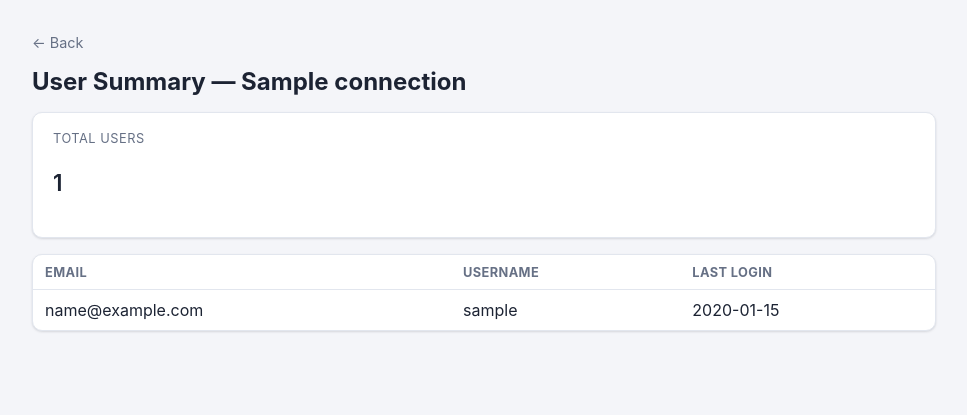
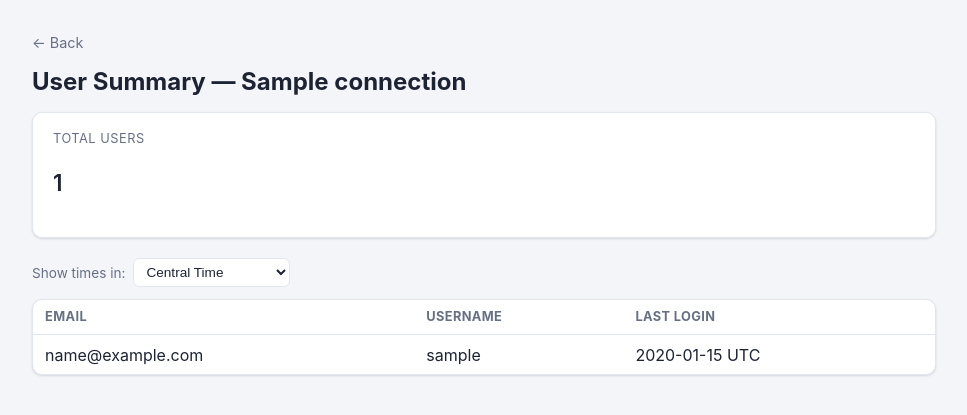
Before and after one commit to CxDF-Tools/cx-view, a FastAPI app: template app/templates/dashboard/user_summary.html in a window 1280 px wide. Shown: the part 51-466 px from the top of the page, without its empty margins (156-1123 px from the left). Run offline with FastAPI, Linux system fonts and the light colour scheme; the template is opened without the code that fills it: most values are stand-ins (such as "Sample title", 1, 10 or a date in 2020); parts of the project's set-up code (start-up, migrations or seed data) failed here and were passed over.

Commit message:
Show last-login times in Central time with a timezone toggle
Timestamps are rendered with a UTC ISO datetime in a data-utc attribute
and formatted client-side via Intl.DateTimeFormat, defaulting to
America/Chicago (Central). A dropdown lets the user switch between
Central/Eastern/Mountain/Pacific/UTC/local browser time; the choice
persists in localStorage across page loads. Server-rendered UTC text is
the fallback if JS is disabled.

Co-Authored-By: Claude Sonnet 5 <noreply@anthropic.com>

```diff
--- a/app/static/css/style.css
+++ b/app/static/css/style.css
@@ -63,6 +63,24 @@ h1 { font-size: 1.5rem; margin: 0 0 1rem; }
     padding: 2rem 1.75rem;
     max-width: 960px;
     margin: 0 auto;
+}
+
+.tz-toolbar {
+    display: flex;
+    align-items: center;
+    gap: 0.5rem;
+    margin-top: 1.25rem;
+    margin-bottom: -0.25rem;
+    font-size: 0.85rem;
+    color: var(--text-muted);
+}
+.tz-toolbar select {
+    padding: 0.3rem 0.5rem;
+    border: 1px solid var(--border);
+    border-radius: 6px;
+    font-size: 0.85rem;
+    background: var(--surface);
+    color: var(--text);
 }
 
 .back-link {
--- /dev/null
+++ b/app/static/js/timezone.js
@@ -0,0 +1,44 @@
+(function () {
+    const STORAGE_KEY = "cxview_display_tz";
+    const DEFAULT_TZ = "America/Chicago";
+
+    function resolveZone(value) {
+        return value === "local" ? Intl.DateTimeFormat().resolvedOptions().timeZone : value;
+    }
+
+    function formatAll(tzValue) {
+        const zone = resolveZone(tzValue);
+        const formatter = new Intl.DateTimeFormat("en-US", {
+            timeZone: zone,
+            year: "numeric",
+            month: "2-digit",
+            day: "2-digit",
+            hour: "2-digit",
+            minute: "2-digit",
+            hour12: false,
+            timeZoneName: "short",
+        });
+        document.querySelectorAll(".dt[data-utc]").forEach(function (el) {
+            const iso = el.dataset.utc;
+            if (!iso) return;
+            const parsed = new Date(iso);
+            if (isNaN(parsed.getTime())) return;
+            el.textContent = formatter.format(parsed);
+        });
+    }
+
+    document.addEventListener("DOMContentLoaded", function () {
+        const select = document.getElementById("tz-select");
+        const saved = localStorage.getItem(STORAGE_KEY) || DEFAULT_TZ;
+
+        if (select) {
+            select.value = saved;
+            select.addEventListener("change", function () {
+                localStorage.setItem(STORAGE_KEY, select.value);
+                formatAll(select.value);
+            });
+        }
+
+        formatAll(saved);
+    });
+})();
--- a/app/templates/dashboard/user_summary.html
+++ b/app/templates/dashboard/user_summary.html
@@ -14,6 +14,18 @@
     </div>
 </div>
 
+<div class="tz-toolbar">
+    <label for="tz-select">Show times in:</label>
+    <select id="tz-select">
+        <option value="America/Chicago">Central Time</option>
+        <option value="America/New_York">Eastern Time</option>
+        <option value="America/Denver">Mountain Time</option>
+        <option value="America/Los_Angeles">Pacific Time</option>
+        <option value="UTC">UTC</option>
+        <option value="local">Local (this browser)</option>
+    </select>
+</div>
+
 <div class="card" style="padding: 0;">
 <table>
     <thead>
@@ -24,11 +36,18 @@
         <tr>
             <td>{{ row.email or "N/A" }}</td>
             <td>{{ row.username or "N/A" }}</td>
-            <td>{{ row.last_login.strftime("%Y-%m-%d %H:%M") if row.last_login else "unavailable" }}</td>
+            <td>
+                {% if row.last_login %}
+                <span class="dt" data-utc="{{ row.last_login.isoformat() }}">{{ row.last_login.strftime("%Y-%m-%d %H:%M") }} UTC</span>
+                {% else %}
+                unavailable
+                {% endif %}
+            </td>
         </tr>
         {% endfor %}
     </tbody>
 </table>
 </div>
 {% endif %}
+<script src="/static/js/timezone.js"></script>
 {% endblock %}
```
